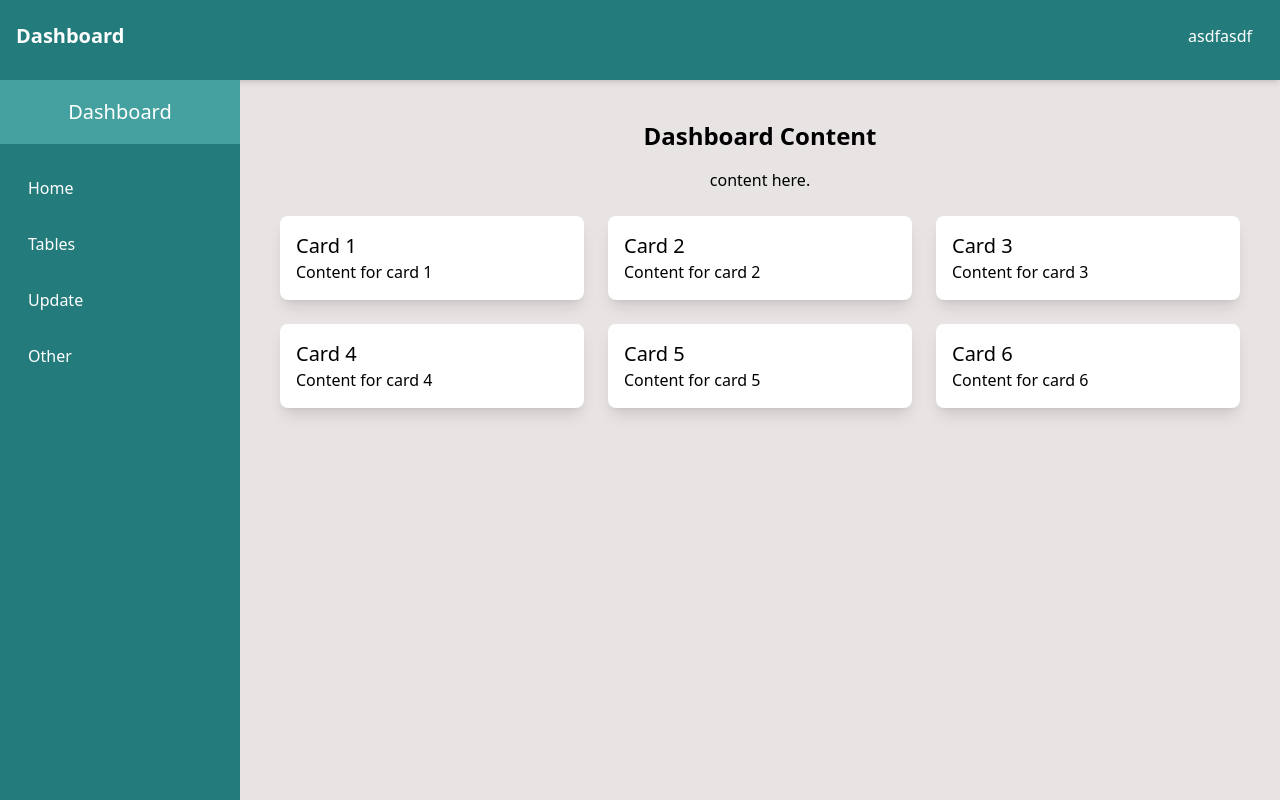
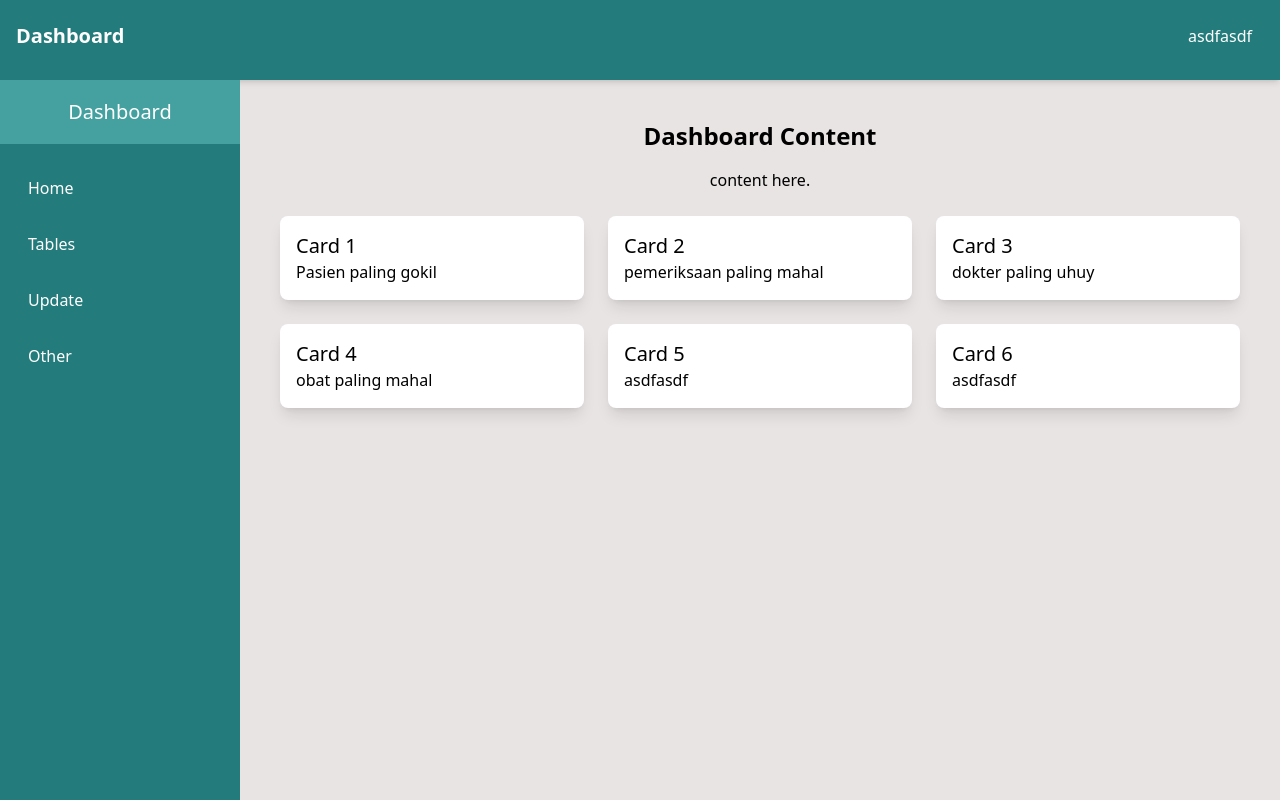
Before and after one commit to FredyRamadhan/flask-pyodbc-sqlserver, a Flask app: page / in a window 1280 px wide. Run offline with Flask 3, Linux system fonts and the light colour scheme; some libraries are stand-ins or nearby versions.

Commit message:
asdfasdfasdfasdfd

```diff
--- a/app/templates/home.html
+++ b/app/templates/home.html
@@ -9,32 +9,31 @@ Dashboard
         <h2 class="text-2xl font-semibold mb-4 text-dark text-center">Dashboard Content</h2>
         <p class="text-dark text-center mb-6">content here.</p>
 
-        <!-- Example content -->
         <div class="mt-6 grid grid-cols-1 sm:grid-cols-2 lg:grid-cols-3 gap-6 max-w-screen-lg mx-auto">
             <div class="bg-whites p-4 shadow-lg rounded-lg">
                 <h3 class="text-xl font-medium text-dark">Card 1</h3>
-                <p class="text-dark">Content for card 1</p>
+                <p class="text-dark">Pasien paling gokil</p>
             </div>
             <div class="bg-whites p-4 shadow-lg rounded-lg">
                 <h3 class="text-xl font-medium text-dark">Card 2</h3>
-                <p class="text-dark">Content for card 2</p>
+                <p class="text-dark">pemeriksaan paling mahal</p>
             </div>
             <div class="bg-whites p-4 shadow-lg rounded-lg">
                 <h3 class="text-xl font-medium text-dark">Card 3</h3>
-                <p class="text-dark">Content for card 3</p>
+                <p class="text-dark">dokter paling uhuy</p>
             </div>
 
             <div class="bg-whites p-4 shadow-lg rounded-lg">
                 <h3 class="text-xl font-medium text-dark">Card 4</h3>
-                <p class="text-dark">Content for card 4</p>
+                <p class="text-dark">obat paling mahal</p>
             </div>
             <div class="bg-whites p-4 shadow-lg rounded-lg">
                 <h3 class="text-xl font-medium text-dark">Card 5</h3>
-                <p class="text-dark">Content for card 5</p>
+                <p class="text-dark">asdfasdf</p>
             </div>
             <div class="bg-whites p-4 shadow-lg rounded-lg">
                 <h3 class="text-xl font-medium text-dark">Card 6</h3>
-                <p class="text-dark">Content for card 6</p>
+                <p class="text-dark">asdfasdf</p>
             </div>
         </div>
     </div>
--- a/app/templates/insert_dokter.html
+++ b/app/templates/insert_dokter.html
@@ -6,14 +6,12 @@
 <main class="px-6 py-4">
     <div class="md:max-w-[1200px] mx-auto">
 
-        <!-- Title Section -->
         <section class="mt-[2vh]">
             <div class="flex justify-center py-4 text-accent font-bold text-3xl">
                 <p>Input Data ke Tabel Dokter</p>
             </div>
         </section>
 
-        <!-- Flash messages section -->
         <section class="mt-[2vh]">
             {% with messages = get_flashed_messages(with_categories=true) %}
             {% if messages %}
@@ -29,12 +27,10 @@
             {% endwith %}
         </section>
 
-        <!-- Form section inside the main content -->
         <section class="mt-[5vh]">
             <form action="/dokter/create" method="POST">
                 <div class="flex flex-col p-4 gap-4 border-2 border-accent">
 
-                    <!-- ID Dokter -->
                     <div class="flex justify-between gap-4 p-4">
                         <label class="align-middle flex p-0 text-dark" for="id_dokter">ID Dokter</label>
                         <input class="border-2 border-gray-500 w-[80%] p-2" placeholder="ID Dokter" type="text" name="id_dokter" id="">
@@ -69,8 +65,6 @@
                             <option value="jumat">Jumat</option>
                         </select>
                     </div>
-
-                    <!-- Back and Submit buttons -->
                     <div class="flex justify-end gap-6 p-4">
                         <a href="{{ url_for('routes.dokter') }}" class="px-8 py-3 border-[2px] border-accent text-accent box-border">Back to Table A List</a>
                         <button type="submit" class="px-8 py-3 bg-accent text-whites">Unggah</button>
--- a/app/templates/table_dokter.html
+++ b/app/templates/table_dokter.html
@@ -5,12 +5,10 @@ Tabel Dokter
 {% endblock %}
 
 {% block content %}
-    <!-- Page-specific content goes here -->
     <section class="mt-[5vh] text-2xl text-center font-bold">
         <p>Daftar Dokter di Klinik Kelompok 4</p>
     </section>
 
-    <!-- Action Buttons (Add Data & Filter by Spesialisasi) -->
     <section class="mt-[5vh]">
         <div class="flex justify-between max-w-5xl w-full mx-auto">
             <a class="p-2 bg-accent text-whites rounded-md" href="/dokter/create">Tambahkan Data</a>
@@ -19,7 +17,7 @@ Tabel Dokter
     </section>
 
     <!-- Table Section -->
-    <section class="my-[5vh] w-full max-w-6xl mx-auto"> <!-- Centered table with max width -->
+    <section class="my-[5vh] w-full max-w-6xl mx-auto">
         {% if table %}
         <table class="w-full bg-gray-100 border-collapse">
             <thead>
--- a/app/templates/update_dokter.html
+++ b/app/templates/update_dokter.html
@@ -5,11 +5,8 @@
 {% block content %}
 <main class="px-6 py-4">
   <div class="container max-w-3xl mx-auto mt-8">
-
-    <!-- Page Title -->
     <h1 class="text-center text-2xl font-semibold text-accent mb-4">Update Dokter</h1>
 
-    <!-- Display messages -->
     {% with messages = get_flashed_messages(with_categories=true) %}
       {% if messages %}
         <div class="mb-4">
```
